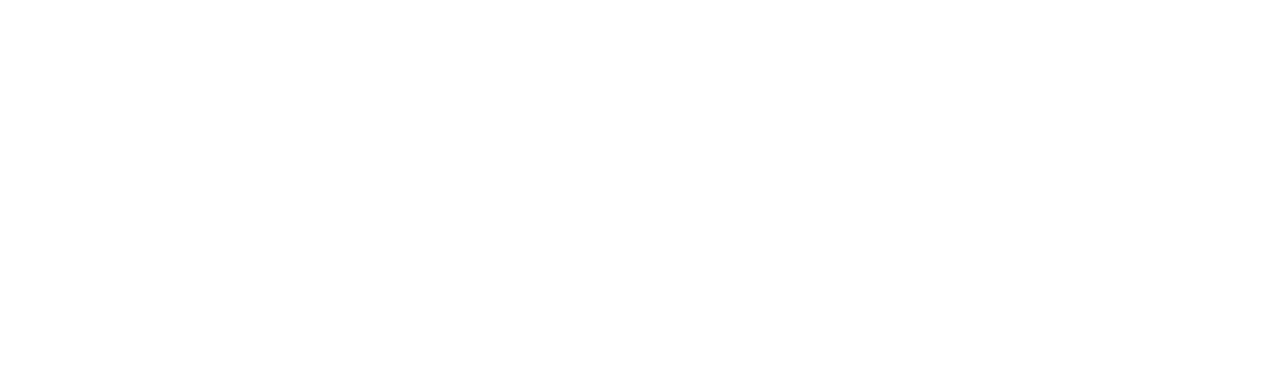
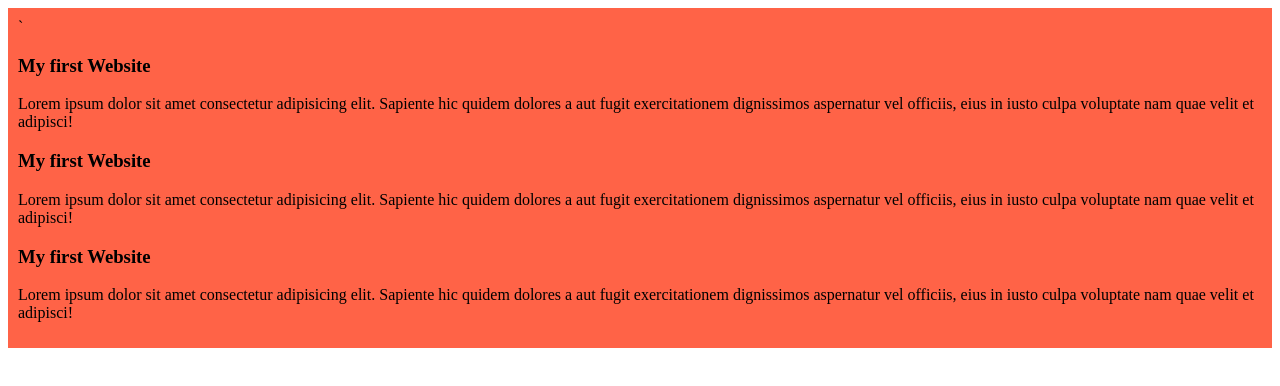
Before and after one commit to thesmahmud77/My-Simple-Website, a plain HTML site: page Index.html in a window 1280 px wide. Drawn offline with Linux system fonts and the light colour scheme.

Commit message:
add the first blog

```diff
--- a/Index.html
+++ b/Index.html
@@ -4,8 +4,17 @@
     <meta charset="UTF-8">
     <meta name="viewport" content="width=device-width, initial-scale=1.0">
     <title>My-Simple-Website</title>
+    <link rel="stylesheet" href="Style/Blog.css">
 </head>
 <body>
+    <div>`
 
+        <h3> My first Website</h3>
+        <p>Lorem ipsum dolor sit amet consectetur adipisicing elit. Sapiente hic quidem dolores a aut fugit exercitationem dignissimos aspernatur vel officiis, eius in iusto culpa voluptate nam quae velit et adipisci!</p>
+        <h3> My first Website</h3>
+        <p>Lorem ipsum dolor sit amet consectetur adipisicing elit. Sapiente hic quidem dolores a aut fugit exercitationem dignissimos aspernatur vel officiis, eius in iusto culpa voluptate nam quae velit et adipisci!</p>
+        <h3> My first Website</h3>
+        <p>Lorem ipsum dolor sit amet consectetur adipisicing elit. Sapiente hic quidem dolores a aut fugit exercitationem dignissimos aspernatur vel officiis, eius in iusto culpa voluptate nam quae velit et adipisci!</p>
+    </div>
 </body>
 </html>
--- /dev/null
+++ b/Style/Blog.css
@@ -0,0 +1,5 @@
+div{
+    background-color: tomato;
+    padding:10px
+
+}
```
